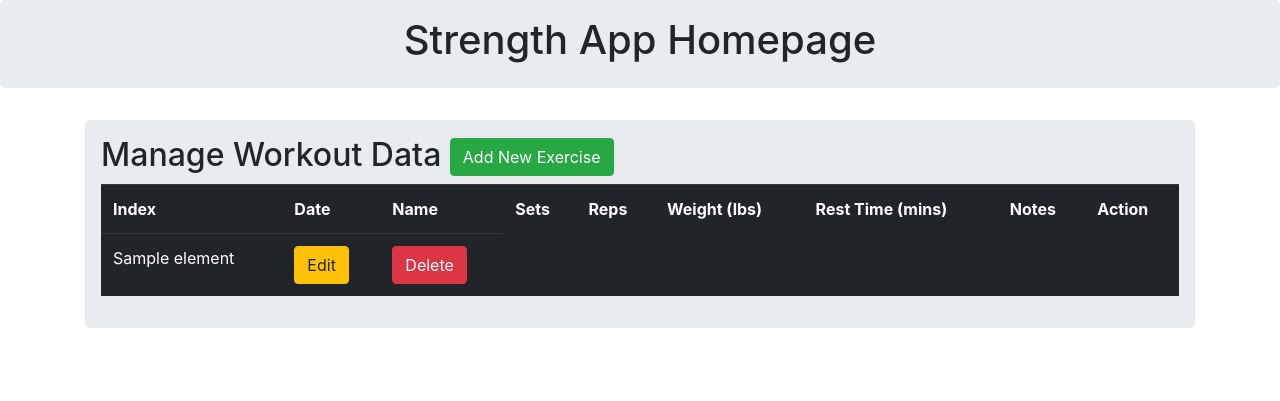
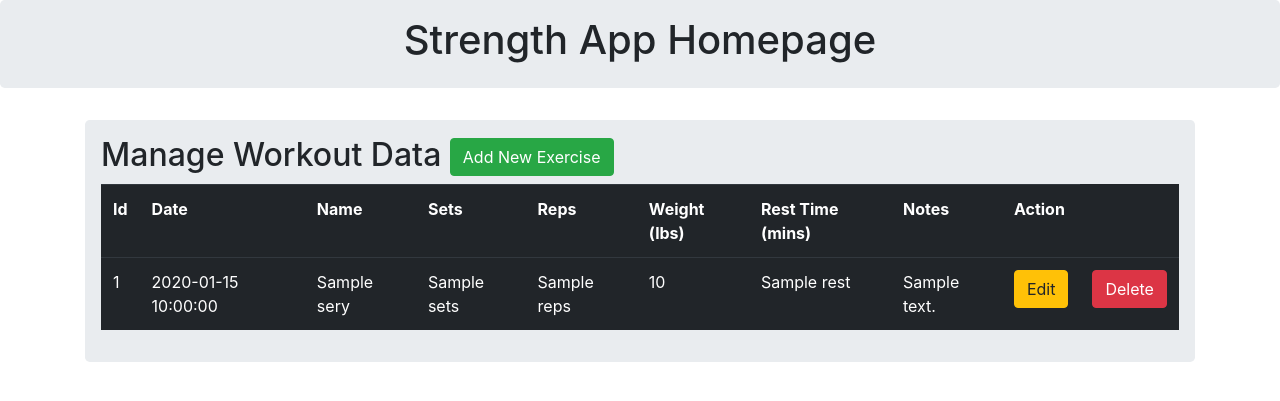
Before and after one commit to hartimat/strength_app, a Flask app: template application/templates/home.html in a window 1280 px wide. Shown: the top 401 px of the page. Run offline with Flask 2, Linux system fonts and the light colour scheme; tables that the repository leaves empty hold one stand-in row (values such as "Sample post"); the template is opened without the code that fills it: values that come from a table or form of the project are taken from there, most other values are stand-ins (such as "Sample title", 1, 10 or a date in 2020); parts of the project's set-up code (start-up, migrations or seed data) failed here and were passed over; some libraries are stand-ins or nearby versions.

Commit message:
Add exercise functionality implemented successfully.

```diff
--- a/application/routes.py
+++ b/application/routes.py
@@ -1,6 +1,6 @@
 import pandas
 import json
-from flask import request, render_template, make_response, url_for, redirect, flash, g
+from flask import request, render_template, make_response, url_for, redirect, flash
 from sqlalchemy import MetaData, Table
 from datetime import datetime as dt
 from flask import current_app as app
@@ -28,8 +28,7 @@
 @app.route('/insert', methods=['POST'])
 def insert():
     if request.method == 'POST':
-        id = Exercise.query.order_by(Exercise.id.desc())
-        id = id.first() + 1
+        id = Exercise.query.order_by(Exercise.id.desc()).first().id + 1
         date = request.form['date']
         name = request.form['name']
         sets = request.form['sets']
--- a/application/templates/home.html
+++ b/application/templates/home.html
@@ -31,7 +31,7 @@
 
                 <table class="table table-hover table-dark">
                     <tr>
-                        <th>Index</th>
+                        <th>Id</th>
                         <th>Date</th>
                         <th>Name</th>
                         <th>Sets</th>
@@ -41,15 +41,20 @@
                         <th>Notes</th>
                         <th>Action</th>
                     </tr>
-                    {% for index, row in rows %}
-                            <tr row_id="{{ row['index'] }}">
-                            {% for element in row %}
-                                <td><div class="row-data" edit_type="click" col_name="{{ columns[loop.index-1] }}" id="{{ row['index'] }}_{{ loop.index }}">{{ element }}</div></td>
-                            {% endfor %}
-                                <td><a href="" class="btn btn-warning btn-xs" data-toggle="modal" data-target="#editModal">Edit</a></td>
-                                <td><a href="" class="btn btn-danger btn-xs" onclick="return confirm('Are you sure you want to delete this exercise?')">Delete</a></td>
-            </tr>
-            {% endfor %}
+                    {% for index, series in rows %}
+                        <tr row_id=index>
+                            <td><div class="row-data" edit_type="click" col_name="Index" id="{{ index }}_id">{{ series['id'] }}</div></td>
+                            <td><div class="row-data" edit_type="click" col_name="Date" id="{{ index }}_date">{{ series['date'] }}</div></td>
+                            <td><div class="row-data" edit_type="click" col_name="Name" id="{{ index }}_name">{{ series['name'] }}</div></td>
+                            <td><div class="row-data" edit_type="click" col_name="Sets" id="{{ index }}_sets">{{ series['sets'] }}</div></td>
+                            <td><div class="row-data" edit_type="click" col_name="Reps" id="{{ index }}_reps">{{ series['reps'] }}</div></td>
+                            <td><div class="row-data" edit_type="click" col_name="Weight" id="{{ index }}_weight">{{ series['weight'] }}</div></td>
+                            <td><div class="row-data" edit_type="click" col_name="Rest" id="{{ index }}_rest">{{ series['rest'] }}</div></td>
+                            <td><div class="row-data" edit_type="click" col_name="Notes" id="{{ index }}_notes">{{ series['notes'] }}</div></td>
+                            <td><a href="" class="btn btn-warning btn-xs" data-toggle="modal" data-target="#editModal">Edit</a></td>
+                            <td><a href="" class="btn btn-danger btn-xs" onclick="return confirm('Are you sure you want to delete this exercise?')">Delete</a></td>
+                        </tr>
+                    {% endfor %}
                 </table>
             </div>
         </div>
```
Also changed, not shown: application/__init__.py (+6 -5 lines).
